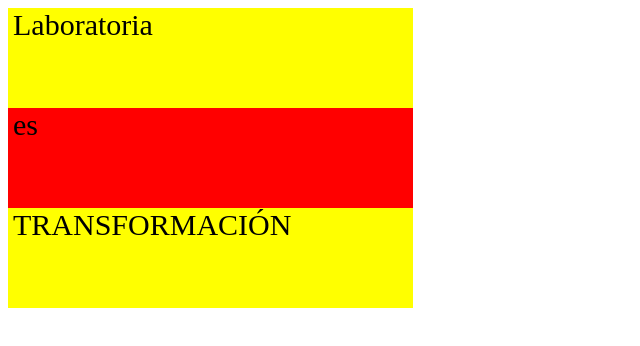
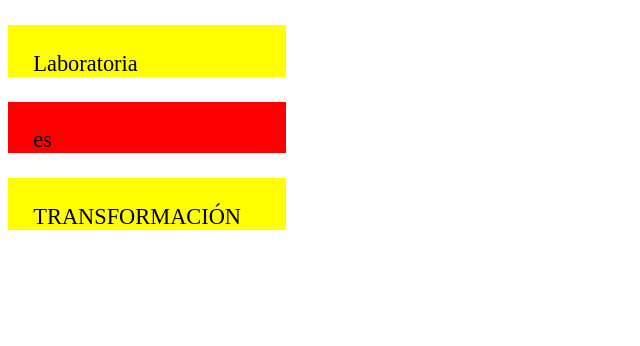
Before and after one commit to NayeliCarb/Bandera, a plain HTML site: page index.html in a window 1280 px wide. Shown: the whole page, without its empty margins (0-640 px from the left). Drawn offline with Linux system fonts and the light colour scheme.

Commit message:
bandera separada

```diff
--- a/css/style.css
+++ b/css/style.css
@@ -5,13 +5,18 @@
 	background-color: red;
 }
 div{
-	height: 100px;
-	width: 400px;
-	font-size: 30px;
+	height: 25%;
+	width: 20%;
+	font-size: 140%;
+	margin-top: 2%;
+
 
 }
 .pd5{
-	padding-left: 5px;
+	padding-left: 2%;
+}
+.pdl{
+	padding-top: 2%;
 }
 .mayus{
 	text-transform: uppercase;
--- a/index.html
+++ b/index.html
@@ -9,15 +9,15 @@
 	</head>
 
 	<body>
-		<div class="amarillo pd5">
+		<div class="amarillo pd5 pdl">
 			Laboratoria
 		</div>
 
-		<div class="rojo pd5">
+		<div class="rojo pd5 pdl">
 			es
 		</div>
 
-		<div class="amarillo pd5 mayus">
+		<div class="amarillo pd5 pdl mayus">
 			Transformación
 		</div>
 
```
